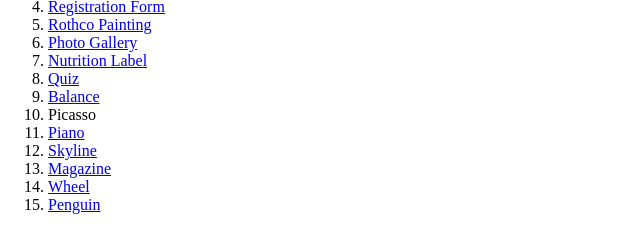
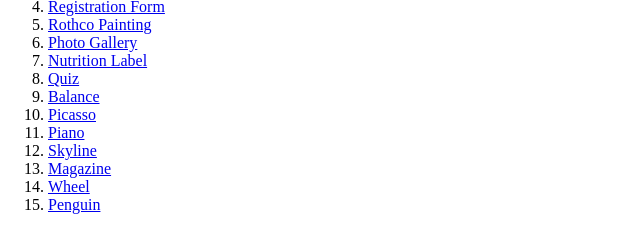
Before and after one commit to fluolabs/responsive-web-design, a plain HTML site: page index.html in a window 1280 px wide. Shown: the part 123-354 px from the top of the page, 0-640 px from the left. Drawn offline with Linux system fonts and the light colour scheme.

Commit message:
Update index.html

```diff
--- a/index.html
+++ b/index.html
@@ -18,7 +18,7 @@
     <li><a href="07-nutrition-label.html" target="_blank">Nutrition Label</a></li>
     <li><a href="08-quiz.html" target="_blank">Quiz</a></li>
     <li><a href="09-balance.html" target="_blank">Balance</a></li>
-    <li><a href="10-picasso.html" target="_blank"></a>Picasso</li>
+    <li><a href="10-picasso.html" target="_blank">Picasso</a></li>
     <li><a href="11-piano.html" target="_blank">Piano</a></li>
     <li><a href="12-skyline.html" target="_blank">Skyline</a></li>
     <li><a href="13-magazine.html" target="_blank">Magazine</a></li>
```
